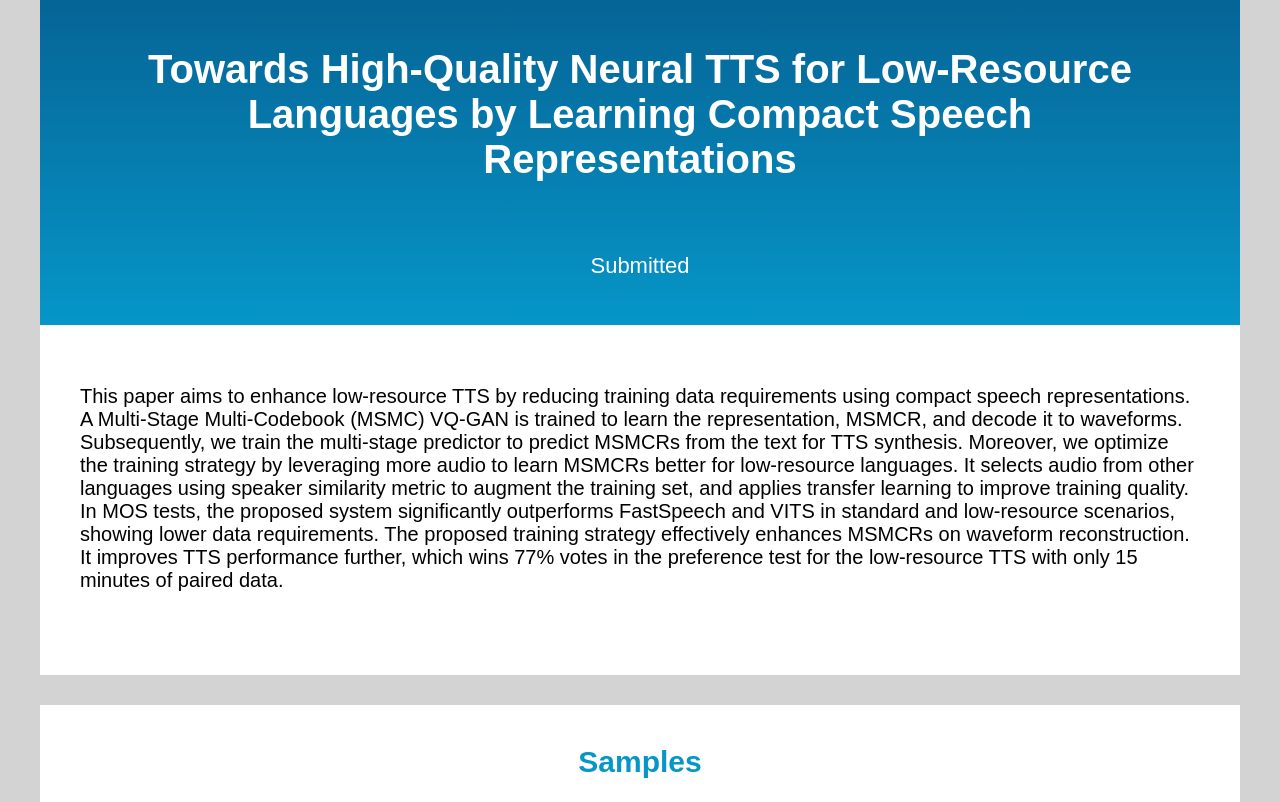
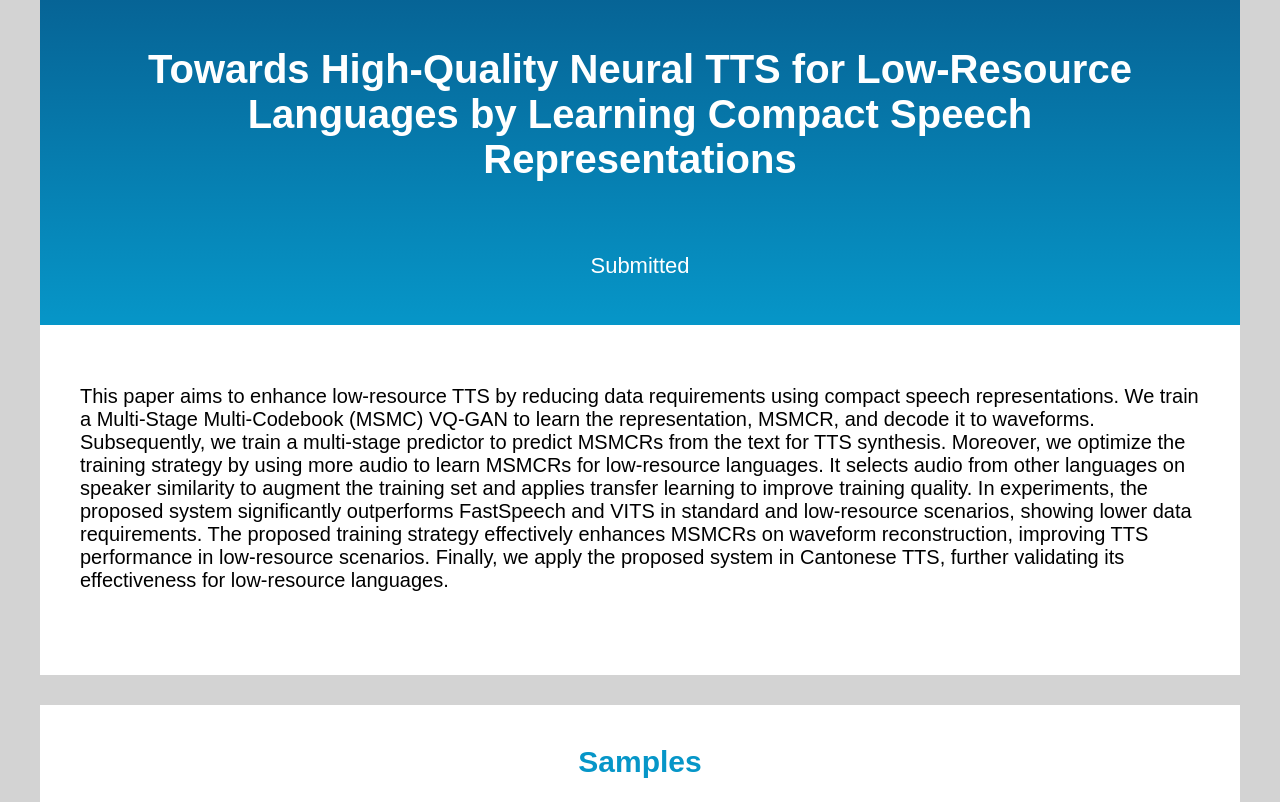
Before and after one commit to hhguo/DemoMSMCLRTTS, a plain HTML site: page index.html in a window 1280 px wide. Shown: the top 802 px of the page. Drawn offline with Linux system fonts and the light colour scheme.

Commit message:
add ctts

```diff
--- a/index.html
+++ b/index.html
@@ -26,7 +26,8 @@
     </div>
     <div class="content-container">
         <p>
-            This paper aims to enhance low-resource TTS by reducing training data requirements using compact speech representations. A Multi-Stage Multi-Codebook (MSMC) VQ-GAN is trained to learn the representation, MSMCR, and decode it to waveforms. Subsequently, we train the multi-stage predictor to predict MSMCRs from the text for TTS synthesis. Moreover, we optimize the training strategy by leveraging more audio to learn MSMCRs better for low-resource languages. It selects audio from other languages using speaker similarity metric to augment the training set, and applies transfer learning to improve training quality. In MOS tests, the proposed system significantly outperforms FastSpeech and VITS in standard and low-resource scenarios, showing lower data requirements. The proposed training strategy effectively enhances MSMCRs on waveform reconstruction. It improves TTS performance further, which wins 77% votes in the preference test for the low-resource TTS with only 15 minutes of paired data.        </p>
+            This paper aims to enhance low-resource TTS by reducing data requirements using compact speech representations. We train a Multi-Stage Multi-Codebook (MSMC) VQ-GAN to learn the representation, MSMCR, and decode it to waveforms. Subsequently, we train a multi-stage predictor to predict MSMCRs from the text for TTS synthesis. Moreover, we optimize the training strategy by using more audio to learn MSMCRs for low-resource languages. It selects audio from other languages on speaker similarity to augment the training set and applies transfer learning to improve training quality. In experiments, the proposed system significantly outperforms FastSpeech and VITS in standard and low-resource scenarios, showing lower data requirements. The proposed training strategy effectively enhances MSMCRs on waveform reconstruction, improving TTS performance in low-resource scenarios. Finally, we apply the proposed system in Cantonese TTS, further validating its effectiveness for low-resource languages.
+        </p>
         <br />
     </div>
     <link rel="stylesheet" href="https://maxcdn.bootstrapcdn.com/font-awesome/4.3.0/css/font-awesome.min.css">
```
